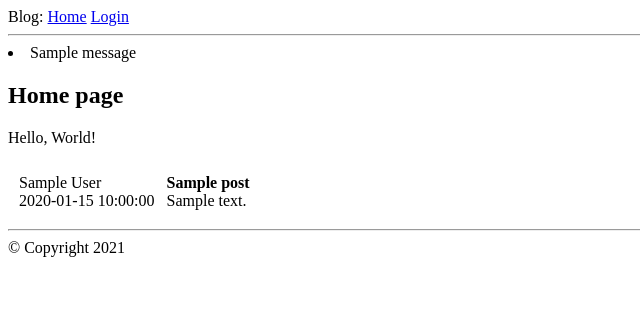
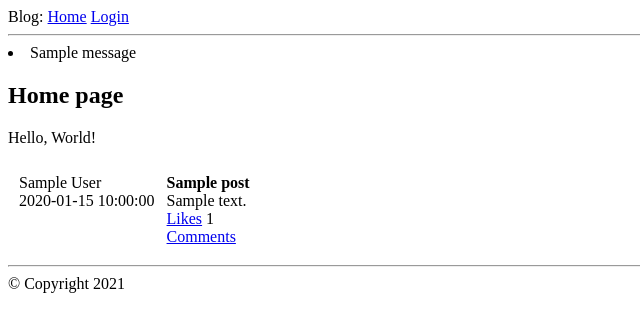
Before and after one commit to pimenovkv/blog, a Flask app: page / in a window 1280 px wide. Shown: the top 332 px of the page, without its empty margins (0-640 px from the left). Run offline with Flask 2, Linux system fonts and the light colour scheme; tables that the repository leaves empty hold one stand-in row (values such as "Sample post"); one stand-in notice (Sample message) is shown.

Commit message:
Реализован механизм отображения при проставления лайков.

```diff
--- a/blog_app/models.py
+++ b/blog_app/models.py
@@ -43,6 +43,16 @@ class Posts(db.Model):
     def __repr__(self):
         return f'<Post {self.title}>'
 
+    def get_comments(self):
+        return Comments.query.filter_by(post_id=self.id).order_by(Comments.timestamp.desc())
+
+    def get_comments_num(self):
+        comments_num = Comments.query.filter_by(post_id=self.id).count()
+        if comments_num is not None:
+            return comments_num
+        else:
+            return 0
+
 
 class Comments(db.Model):
     """
--- a/blog_app/templates/post.html
+++ b/blog_app/templates/post.html
@@ -1,5 +1,19 @@
 <!DOCTYPE html>
 <tr valign="top">
-    <td>{{ post.author.name }}<br>{{ post.timestamp }}</td>
-    <td><b>{{ post.title }}</b><br>{{ post.body }}</td>
+    <td>
+        {{ post.author.name }}<br>
+        {{ post.timestamp }}
+    </td>
+    <td>
+        <b>{{ post.title }}</b><br>
+        {{ post.body }}<br>
+        {% if post.user_id != current_user.id %}
+            <a href="{{ url_for('like', post=post.id, next=request.path) }}">Likes</a> {{ post.like_num }}<br>
+        {% else %}
+            Likes {{ post.like_num }}<br>
+        {% endif %}
+        {% if post.get_comments_num() %}
+            <a href="{{ url_for('index') }}">Comments</a>
+        {% endif %}
+    </td>
 </tr>
--- a/blog_app/views.py
+++ b/blog_app/views.py
@@ -1,6 +1,7 @@
-from blog_app import app, db
 from flask import render_template, flash, redirect, url_for, request
 from flask_login import current_user, login_user, logout_user
+from werkzeug.urls import url_parse
+from blog_app import app, db
 from blog_app.models import Users, Posts
 from blog_app.forms import LoginForm, RegistrForm, NewPostForm
 
@@ -94,3 +95,17 @@ def register():
         flash('Redistration success!')
         return redirect(url_for('login'))
     return render_template('register.html', title='Registration', form=form)
+
+
+@app.route('/like')
+def like():
+    next_page = request.args.get('next')
+    if not next_page or url_parse(next_page).netloc != '':
+        next_page = url_for('index')
+    post_id = request.args.get('post')
+    post = Posts.query.filter_by(id=post_id).first()
+    if post is None or post.user_id == current_user.id:
+        return redirect(next_page)
+    post.like_num += 1
+    db.session.commit()
+    return redirect(next_page)
```
Also changed, not shown: blog_app/templates/_message.html (deleted, +0 -8 lines).
